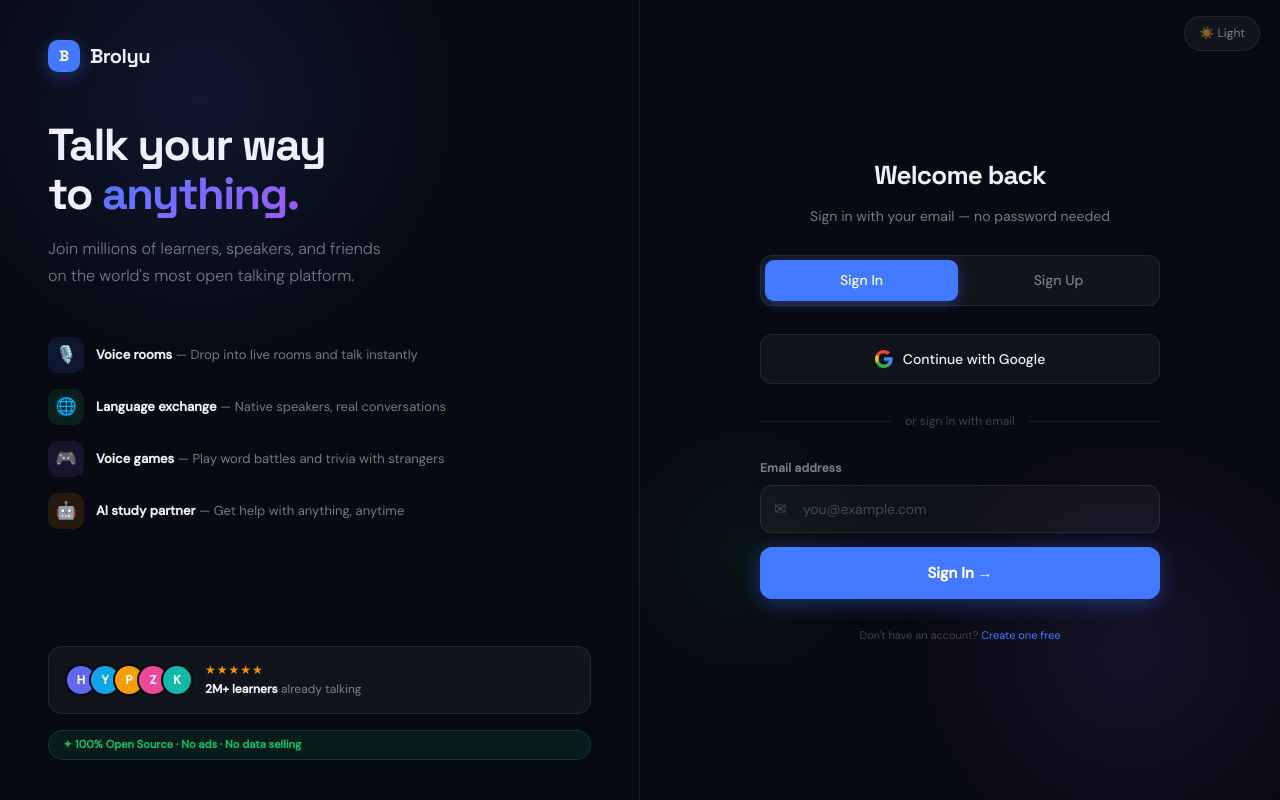
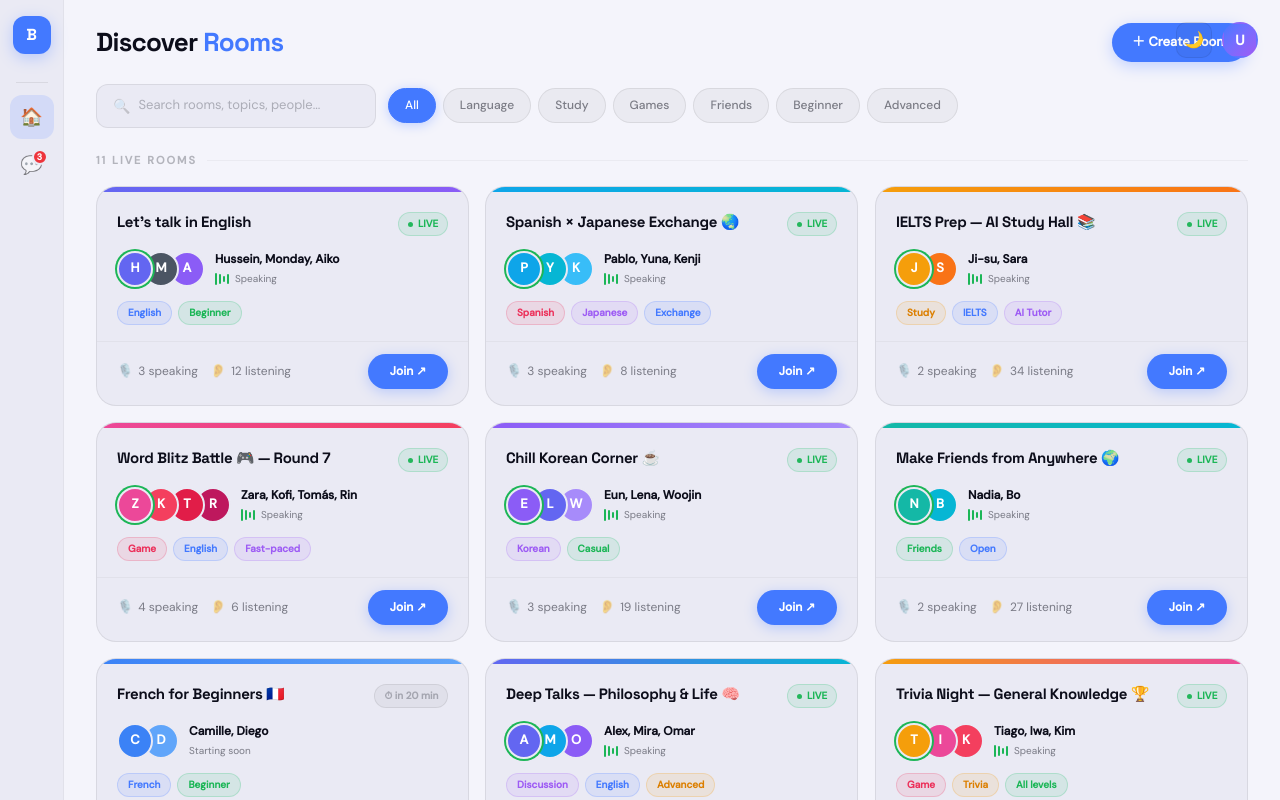
Before and after one commit to rzkadltm/brolyu-web, a React (Vite) app: page /app in a window 1280 px wide. Before the commit this address led to /auth. Built offline with nearby package versions, Linux system fonts and the light colour scheme; no server answers.

Commit message:
chore(auth): bypass route guard for all pages
Temporarily drop the RequireAuth wrapper from /app, /messages, and
/room/:id so every page is reachable without logging in. RequireAuth
itself is left in place to make re-enabling trivial.

```diff
--- a/src/App.tsx
+++ b/src/App.tsx
@@ -6,7 +6,6 @@ import MessagesPage from './prototypes/MessagesPage'
 import RoomPage from './prototypes/RoomPage'
 import AuthCallback from './pages/AuthCallback'
 import AppShell from './layouts/AppShell'
-import { RequireAuth } from './components/RequireAuth'
 
 function RoomPageKeyed() {
   const { id } = useParams()
@@ -20,7 +19,7 @@ function App() {
         <Route path="/" element={<HomePage />} />
         <Route path="/auth" element={<AuthPage />} />
         <Route path="/auth/callback" element={<AuthCallback />} />
-        <Route element={<RequireAuth><AppShell /></RequireAuth>}>
+        <Route element={<AppShell />}>
           <Route path="/app" element={<AppPage />} />
           <Route path="/messages" element={<MessagesPage />} />
           <Route path="/room/:id" element={<RoomPageKeyed />} />
```
